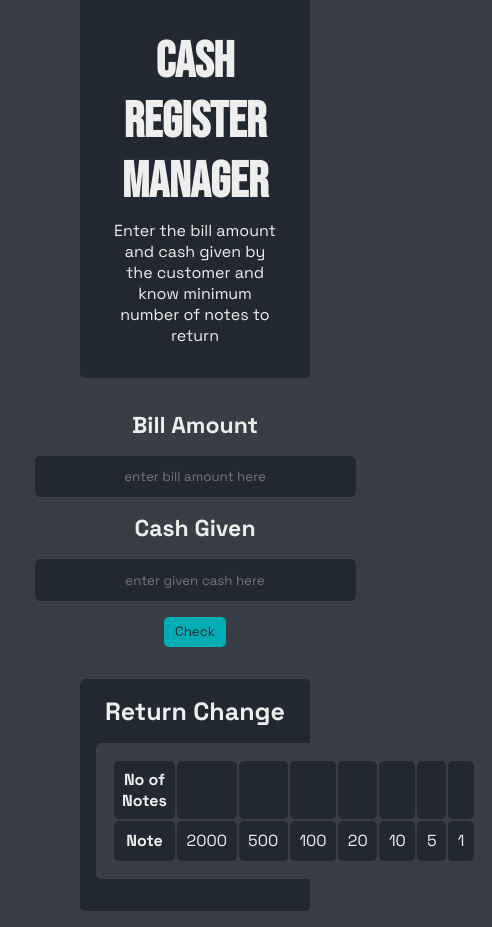
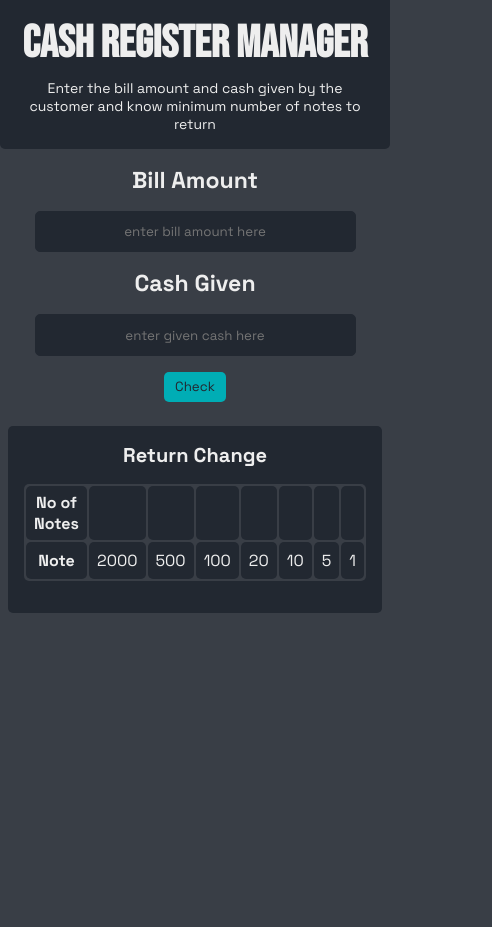
Before and after one commit to harxxhilgg/markTen-cash-register-manager, a plain HTML site: page index.html in a window 390 px wide. Shown: the whole page, 492 px wide, since content can reach past the window. After the commit the page ends 844 px from the top, so only its background shows below. Drawn offline with Linux system fonts and the light colour scheme.

Commit message:
responsive done

```diff
--- a/index.html
+++ b/index.html
@@ -24,9 +24,7 @@
 
     <button id="checkBtn">Check</button>
 
-    <div class="errorOutput">
-        <!-- keeping empty because If user inputs something wrong in Input then error will be displayed in this div-->
-    </div>
+    <div class="errorOutput"></div>
 
     <section class="container-output">
         <h3>Return Change</h3>
--- a/style.css
+++ b/style.css
@@ -121,3 +121,50 @@ table tr td {
     font-weight: 500;
     color: whitesmoke;
 }
+
+/*
+responsive
+*/
+
+@media only screen and (max-width: 900px) {
+    header {
+        margin: 0;
+        padding: 1rem;
+    }
+
+    header h1 {
+        font-size: 45px;
+    }
+
+    header p {
+        font-size: 14px;
+    }
+
+    .container-input {
+        padding: 0 0 1rem 0;
+    }
+
+    .container-output {
+        margin: 0.5rem;
+    }
+
+    section h3 {
+        font-size: 20px;
+    }
+
+    section table {
+        padding: 0;
+    }
+
+    table tr th {
+        padding: 0.4rem;
+    }
+
+    table tr td {
+        padding: 0.5rem;
+    }
+
+    .errorOutput {
+        font-size: 23px;
+    }
+}
```
